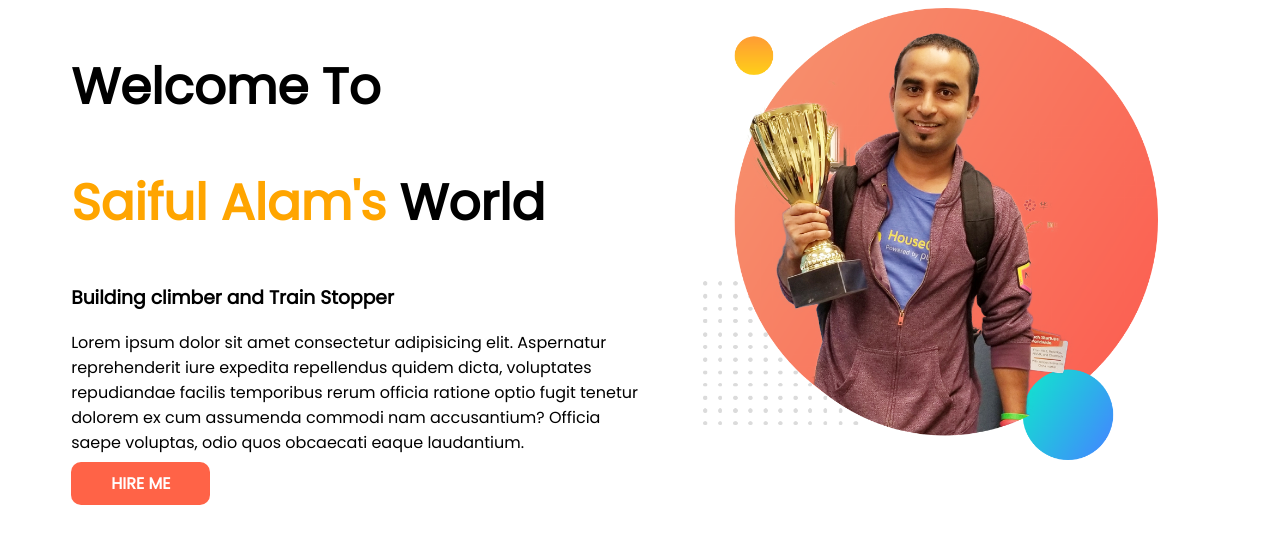
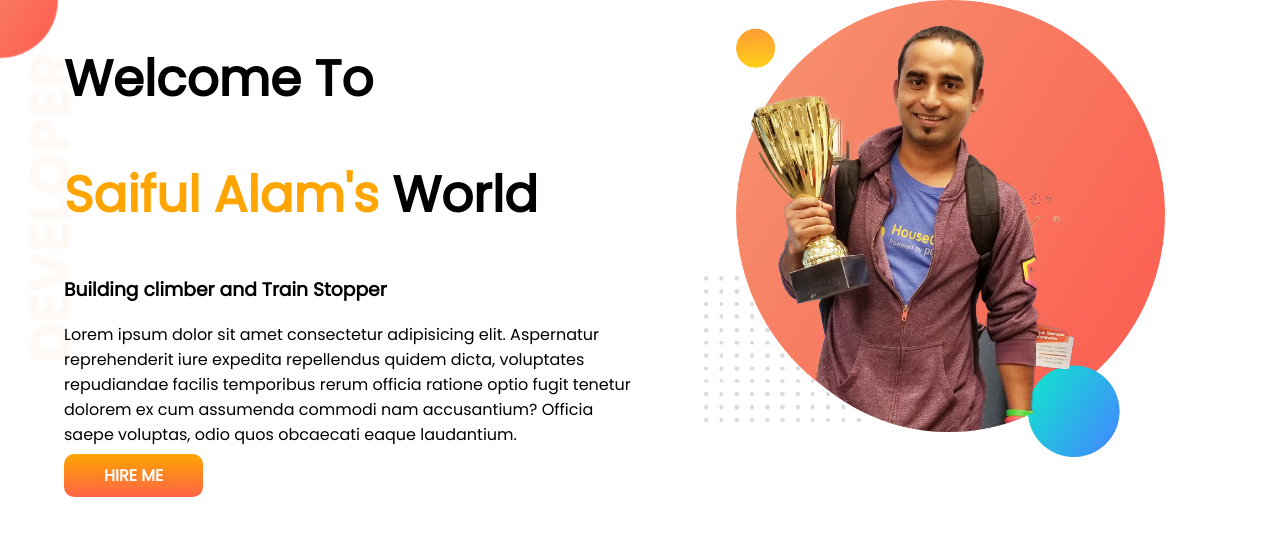
Before and after one commit to mdsaifulalambd/developer-portfolio, a plain HTML site: page index.html in a window 1280 px wide. Drawn offline with Linux system fonts and the light colour scheme.

Commit message:
top-banner-added

```diff
--- a/index.html
+++ b/index.html
@@ -13,7 +13,7 @@
 </head>
 
 <body>
-    <section>
+    <section class="top-banner">
         <div class="half-width">
             <h1>Welcome To</h1>
             <h1><span class="orange-color">Saiful Alam's</span> World</h1>
--- a/style.css
+++ b/style.css
@@ -1,5 +1,6 @@
 body {
     font-family: 'Poppins', sans-serif;
+    margin: 0;
 }
 
 h1 {
@@ -25,9 +26,14 @@ section {
 
 .link-button {
     text-decoration: none;
-    background-color: tomato;
+    background-image: linear-gradient(orange, Tomato);
     padding: 10px 40px;
     border-radius: 10px;
     color: white;
     font-weight: 700;
 }
+
+.top-banner {
+    background-image: url(images/top-banner.png);
+    background-repeat: no-repeat;
+}
```
Also changed, not shown: images/top-banner.png (added).
